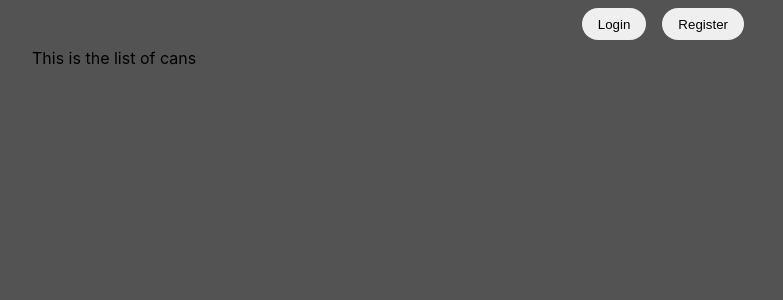
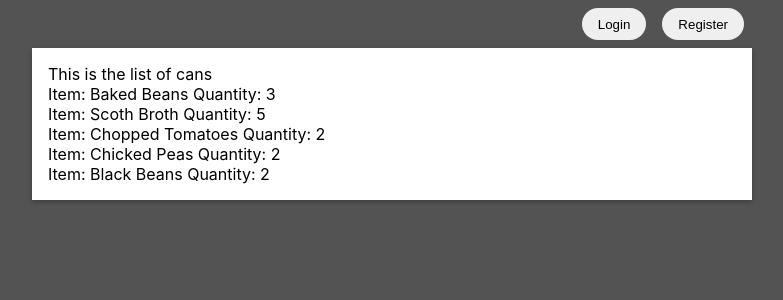
Before and after one commit to simonarcher99/cans-frontend, a React (Create React App) app: page / in a window 1280 px wide. Shown: the top 300 px of the page, without its empty margins (248-1031 px from the left). Built offline with nearby package versions, Linux system fonts and the light colour scheme.

Commit message:
Added Dummy Data

```diff
--- a/src/components/UI/Card.js
+++ b/src/components/UI/Card.js
@@ -1,4 +1,6 @@
 import React from "react";
+
+import classes from "./Card.module.css";
 
 const Card = (props) => {
   return <div className={classes.card}>{props.children}</div>;
--- a/src/components/UI/Card.module.css
+++ b/src/components/UI/Card.module.css
@@ -1,4 +1,7 @@
 .card {
-  width: 90%;
+  width: 100%;
   margin: 0 auto;
+  background: white;
+  padding: 1rem;
+  box-shadow: 0 2px 5px rgba(0, 0, 0, 0.25);
 }
--- a/src/components/cans/Cans.js
+++ b/src/components/cans/Cans.js
@@ -1,9 +1,27 @@
 import React from "react";
 
+import Card from "../UI/Card";
 import classes from "./Cans.module.css";
 
 const Cans = () => {
-  return <div>This is the list of cans</div>;
+  const DUMMY_CANS = [
+    { item: "Baked Beans", id: 1, quantity: 3 },
+    { item: "Scoth Broth", id: 2, quantity: 5 },
+    { item: "Chopped Tomatoes", id: 3, quantity: 2 },
+    { item: "Chicked Peas", id: 4, quantity: 2 },
+    { item: "Black Beans", id: 5, quantity: 2 },
+  ];
+
+  return (
+    <Card>
+      <div>This is the list of cans</div>
+      {DUMMY_CANS.map((can) => (
+        <div key={can.id}>
+          Item: {can.item} Quantity: {can.quantity}
+        </div>
+      ))}
+    </Card>
+  );
 };
 
 export default Cans;
```
